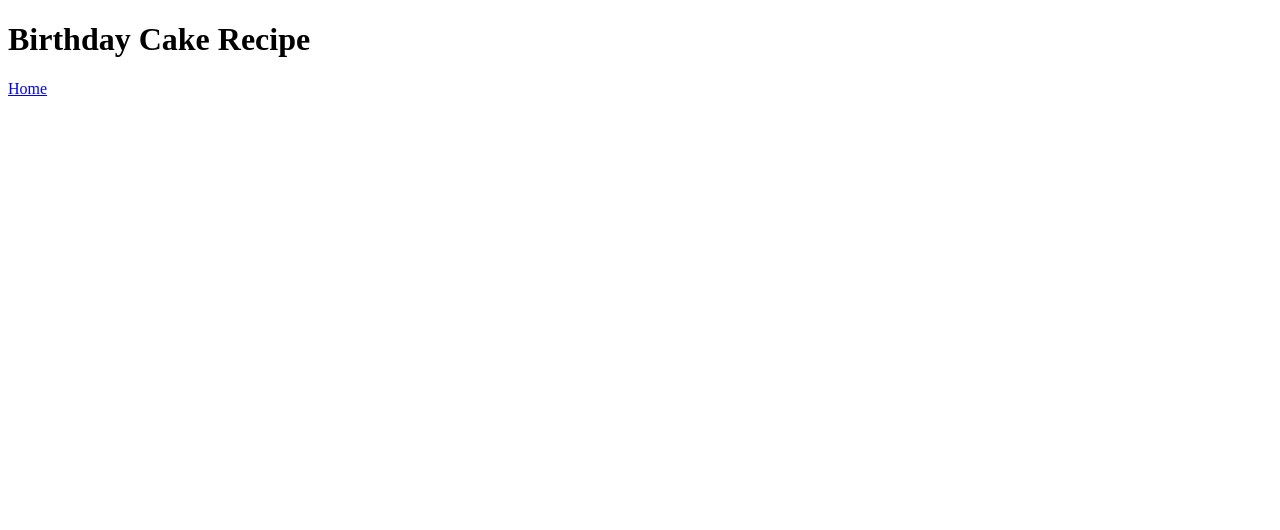
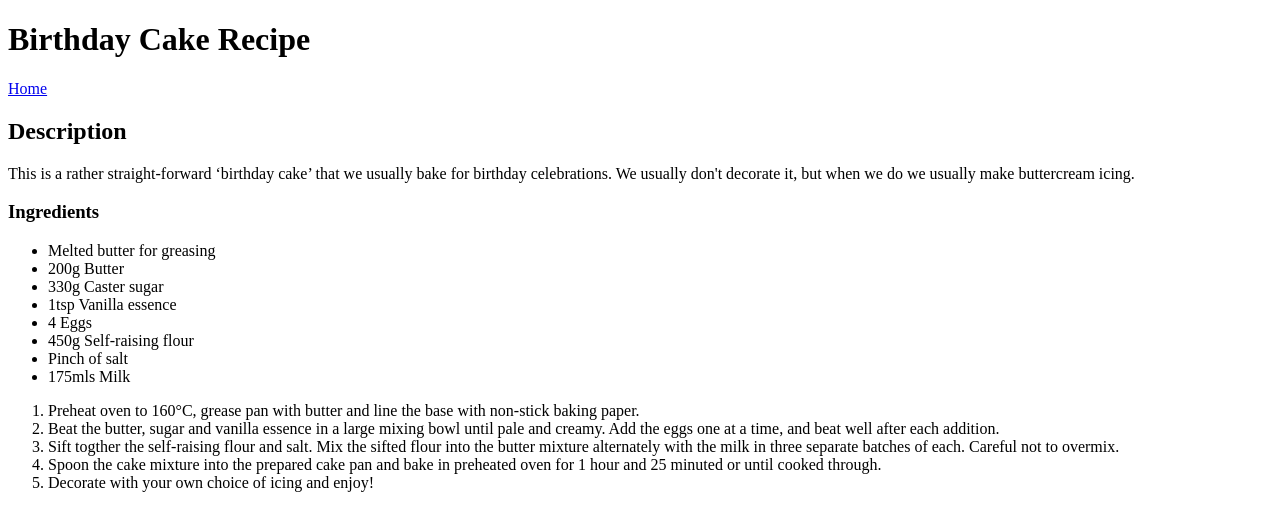
Before and after one commit to Rio202/odin-recipes, a plain HTML site: page recipes/birthday-cake.html in a window 1280 px wide. Drawn offline with Linux system fonts and the light colour scheme.

Commit message:
recipes/birthday-cake.html

```diff
--- a/recipes/birthday-cake.html
+++ b/recipes/birthday-cake.html
@@ -7,5 +7,25 @@
     <body>
         <h1>Birthday Cake Recipe</h1>
         <a href="../index.html">Home</a>
+        <h2>Description</h2>
+        <p>This is a rather straight-forward &lsquo;birthday cake&rsquo; that we usually bake for birthday celebrations. We usually don't decorate it, but when we do we usually make buttercream icing.</p>
+        <h3>Ingredients</h3>
+        <ul>
+            <li>Melted butter for greasing</li>
+            <li>200g Butter</li>
+            <li>330g Caster sugar</li>
+            <li>1tsp Vanilla essence</li>
+            <li>4 Eggs</li>
+            <li>450g Self-raising flour</li>
+            <li>Pinch of salt</li>
+            <li>175mls Milk</li>
+        </ul>
+        <ol>
+            <li>Preheat oven to 160&deg;C, grease pan with butter and line the base with non-stick baking paper.</li>
+            <li>Beat the butter, sugar and vanilla essence in a large mixing bowl until pale and creamy. Add the eggs one at a time, and beat well after each addition.</li>
+            <li>Sift togther the self-raising flour and salt. Mix the sifted flour into the butter mixture alternately with the milk in three separate batches of each. Careful not to overmix. </li>
+            <li>Spoon the cake mixture into the prepared cake pan and bake in preheated oven for 1 hour and 25 minuted or until cooked through.</li>
+            <li>Decorate with your own choice of icing and enjoy!</li>
+        </ol>
     </body>
 </html>
```
